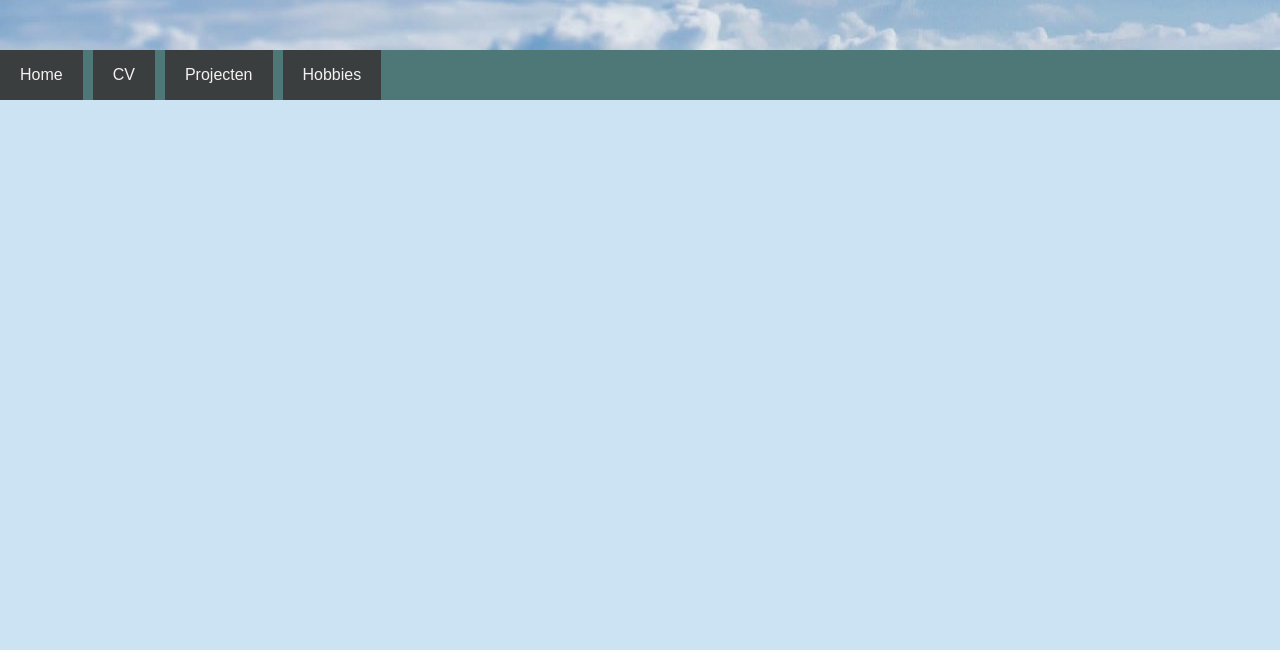
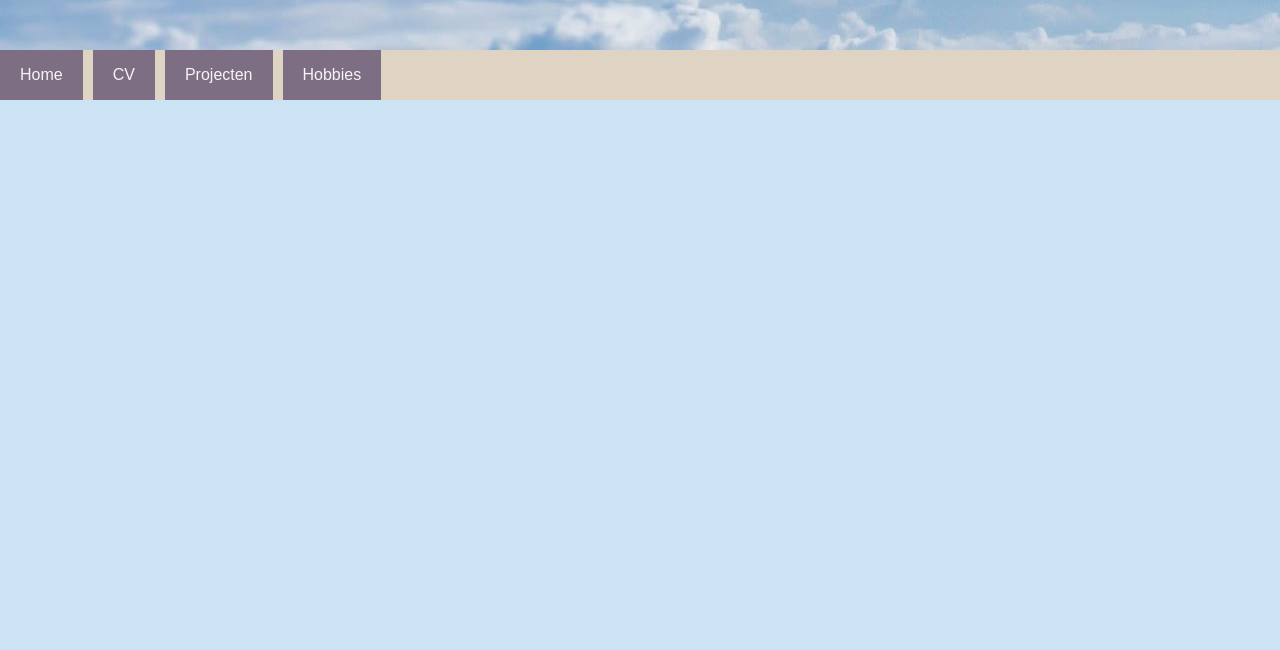
Before and after one commit to SylvieDB/Interface-Design, a plain HTML site: page Les 2/index.html in a window 1280 px wide. Shown: the part 150-800 px from the top of the page. Drawn offline with Linux system fonts and the light colour scheme.

Commit message:
new colors

```diff
--- a/Les 2/CSS/styles.css
+++ b/Les 2/CSS/styles.css
@@ -22,7 +22,7 @@ padding-right: 100px;
 .mainNav {
 height: 50px;
 line-height: 0px;
-background-color: rgb(78, 120, 119);
+background-color: #DFD3C3;
 
 }
 
@@ -36,9 +36,9 @@ text-decoration: none;
 padding: 0 20px;
 float: left;
 margin-right: 10px;
-background-color: rgb(58, 62, 62);
+background-color: #7D6E83;
 }
 
 .mainNav a:hover{
-    background-color: rgb(83, 90, 116);
+    background-color: #D0B8A8;
 }
```
